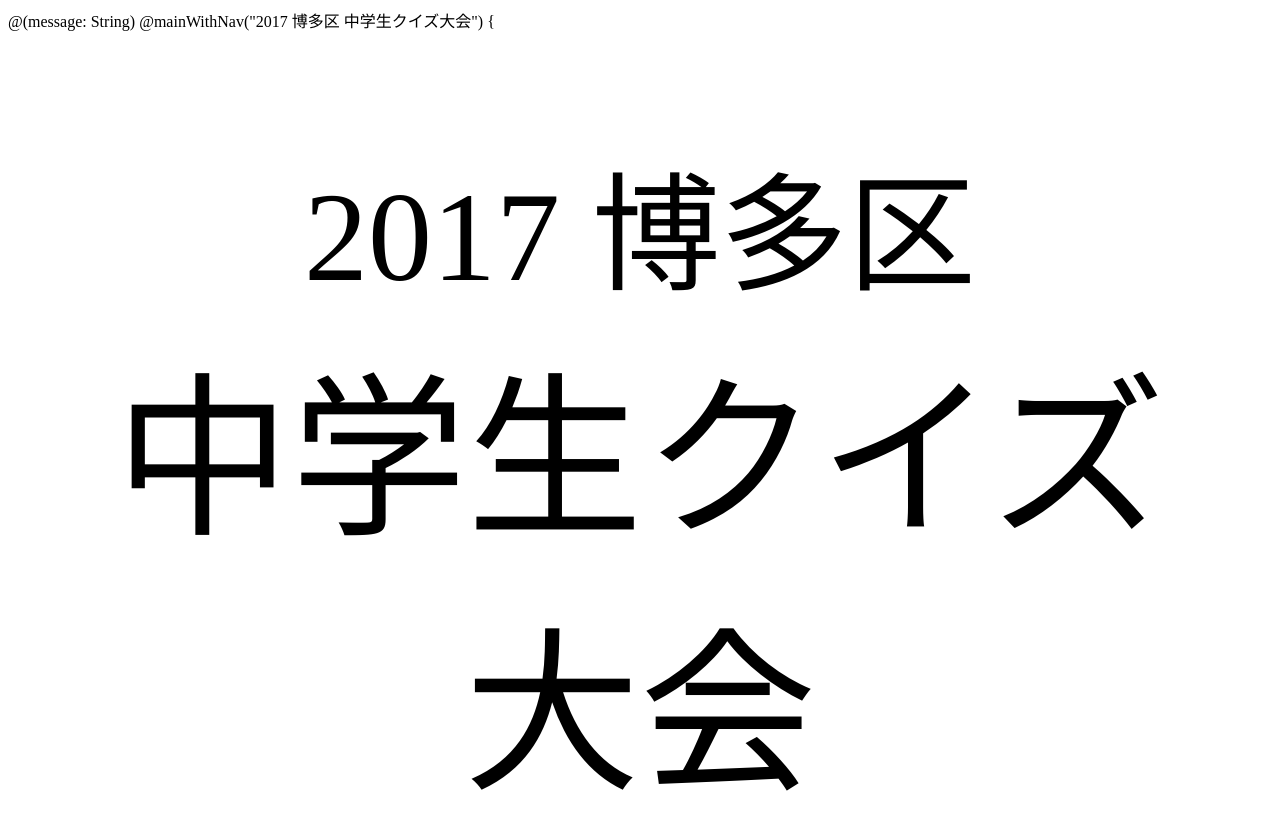
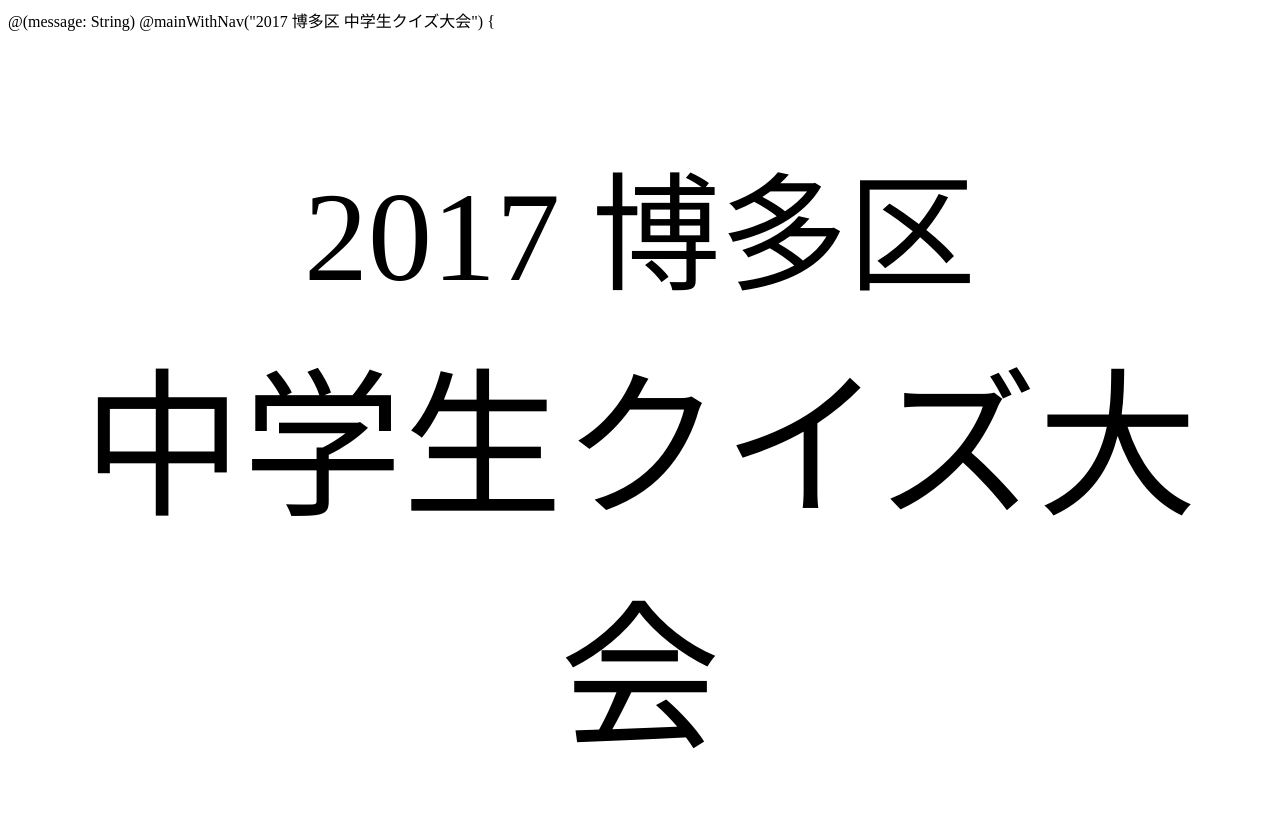
Before and after one commit to akira-takaki/quiz-app, a plain HTML site: page app/views/index.scala.html in a window 1280 px wide. Shown: the top 817 px of the page. Drawn offline with Linux system fonts and the light colour scheme.

Commit message:
フォントサイズを微調整。

```diff
--- a/app/views/index.scala.html
+++ b/app/views/index.scala.html
@@ -13,7 +13,7 @@
             2017 博多区
         </span>
         <br>
-        <span style="font-size: 1100%">
+        <span style="font-size: 1000%">
             中学生クイズ大会
         </span>
         <br>
```
